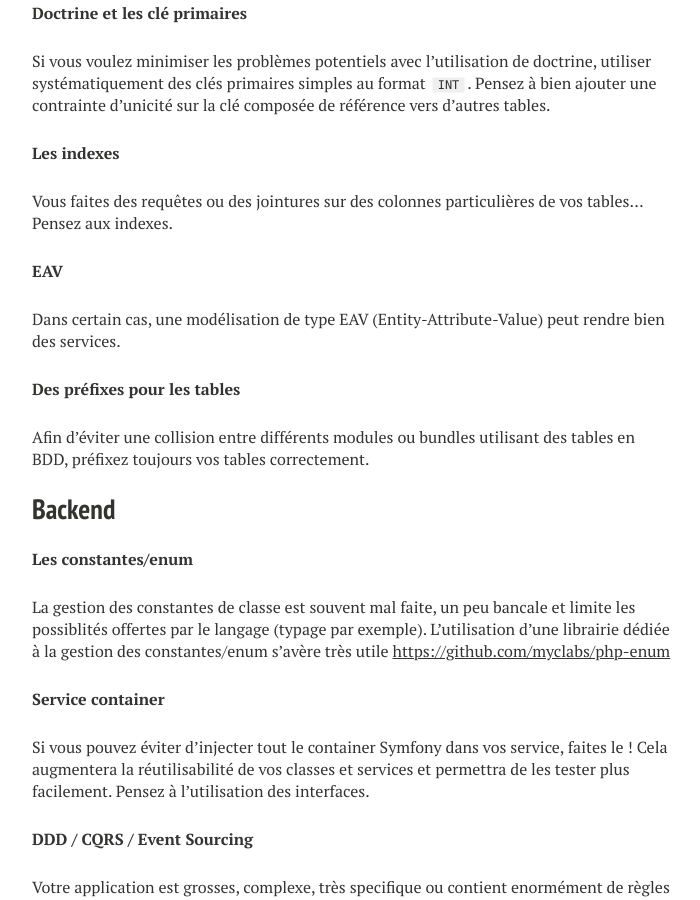
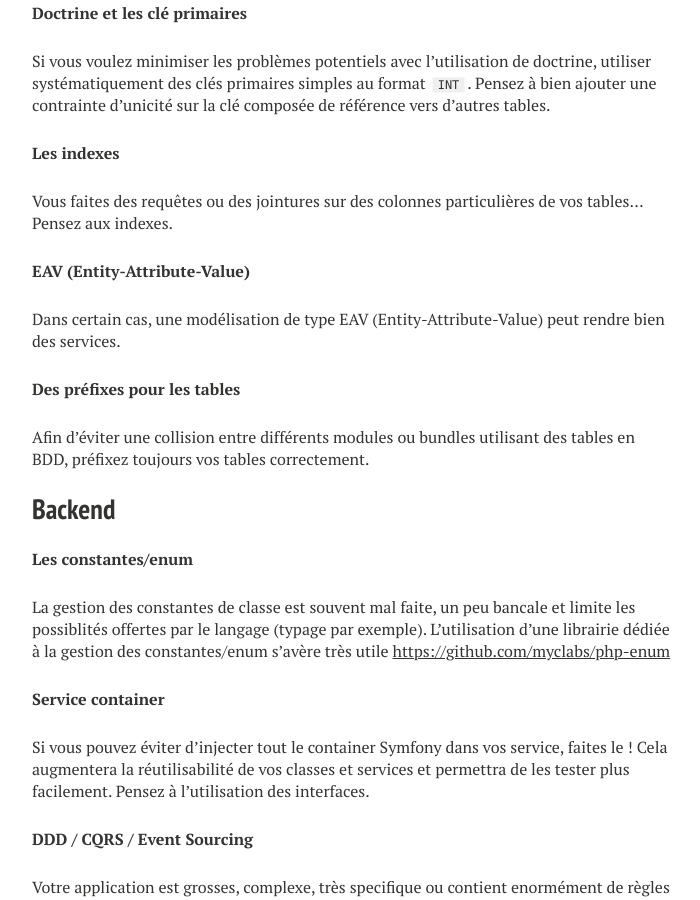
Before and after one commit to zolweb/zolweb.github.io, a Jekyll site: the page built from _posts/2015-07-16-comment-bien-commencer-un-projet-symfony.md, in a window 1280 px wide and 900 px high, scrolled down 2822 px. Shown: the whole window, without its empty margins (288-988 px from the left). Built offline with Jekyll 4.4.1, drawn with Linux system fonts in a browser that asks for light colours; nearby versions of some CDN libraries.

Commit message:
Small update

```diff
--- a/_posts/2015-07-16-comment-bien-commencer-un-projet-symfony.md
+++ b/_posts/2015-07-16-comment-bien-commencer-un-projet-symfony.md
@@ -103,7 +103,7 @@ Pensez à bien ajouter une contrainte d'unicité sur la clé composée de réfé
 
 Vous faites des requêtes ou des jointures sur des colonnes particulières de vos tables... Pensez aux indexes.
 
-**EAV**
+**EAV (Entity-Attribute-Value)**
 
 Dans certain cas, une modélisation de type EAV (Entity-Attribute-Value) peut rendre bien des services.
 
```
